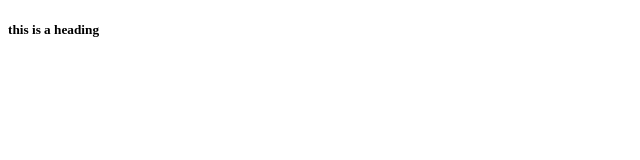
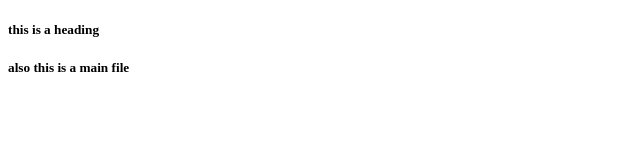
Before and after one commit to ankan-samanta/newrepo, a plain HTML site: page index.html in a window 1280 px wide. Shown: the whole page, without its empty margins (0-640 px from the left). Drawn offline with Linux system fonts and the light colour scheme.

Commit message:
add feature

```diff
--- a/index.html
+++ b/index.html
@@ -7,5 +7,6 @@
 </head>
 <body>
     <h5>this is a heading</h5>
+    <h5>also this is a main file</h5>
 </body>
 </html>
```
